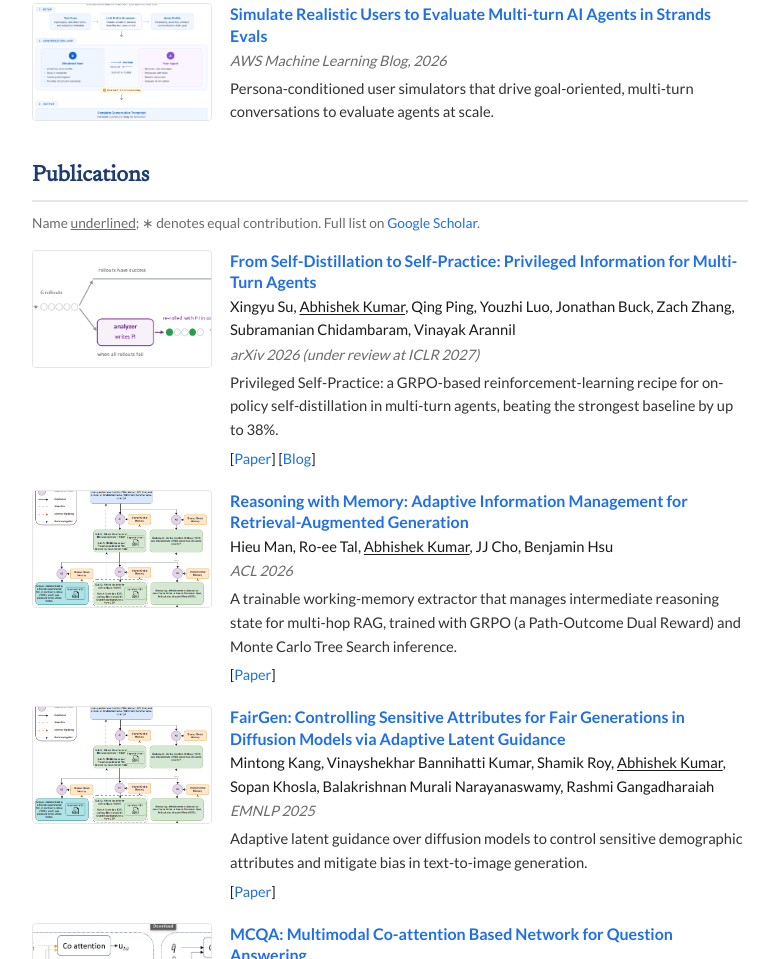
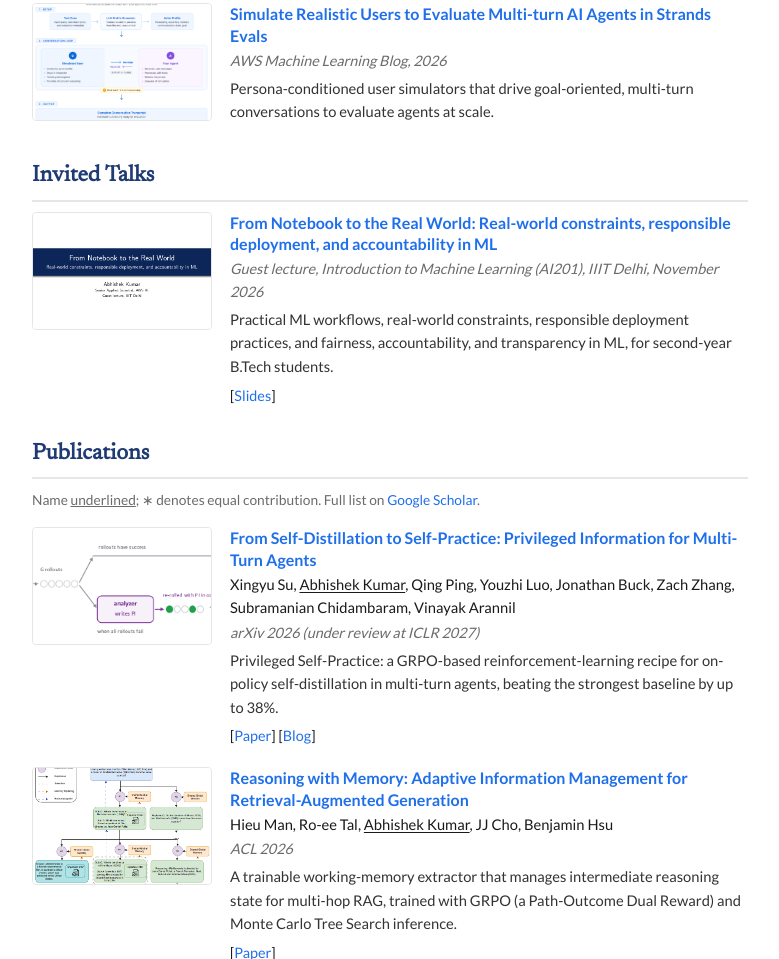
Before and after one commit to iyamabhishek/iyamabhishek.github.io, a plain HTML site: page index.html in a window 1280 px wide. Shown: the part 884-1843 px from the top of the page, without its empty margins (250-1029 px from the left). Drawn offline with Linux system fonts and the light colour scheme.

Commit message:
Add Invited Talks section with IIIT Delhi guest lecture slides
Co-Authored-By: Claude Opus 5.5 <noreply@anthropic.com>

```diff
--- a/index.html
+++ b/index.html
@@ -69,6 +69,21 @@
         <a class="pub-title" href="https://aws.amazon.com/blogs/machine-learning/simulate-realistic-users-to-evaluate-multi-turn-ai-agents-in-strands-evals/">Simulate Realistic Users to Evaluate Multi-turn AI Agents in Strands Evals</a>
         <div class="venue">AWS Machine Learning Blog, 2026</div>
         <div class="summary">Persona-conditioned user simulators that drive goal-oriented, multi-turn conversations to evaluate agents at scale.</div>
+      </div>
+    </div>
+  </section>
+
+  <!-- ===== INVITED TALKS ===== -->
+  <section>
+    <h2>Invited Talks</h2>
+
+    <div class="pub">
+      <img src="assets/thumbs/iiitd_2026.png" alt="From Notebook to the Real World">
+      <div class="pub-body">
+        <a class="pub-title" href="assets/talks/iiitd_2026_notebook_to_real_world.pdf">From Notebook to the Real World: Real-world constraints, responsible deployment, and accountability in ML</a>
+        <div class="venue">Guest lecture, Introduction to Machine Learning (AI201), IIIT Delhi, November 2026</div>
+        <div class="summary">Practical ML workflows, real-world constraints, responsible deployment practices, and fairness, accountability, and transparency in ML, for second-year B.Tech students.</div>
+        <div class="pub-links">[<a href="assets/talks/iiitd_2026_notebook_to_real_world.pdf">Slides</a>]</div>
       </div>
     </div>
   </section>
```
Also changed, not shown: assets/thumbs/iiitd_2026.png (added), 1 other file.
